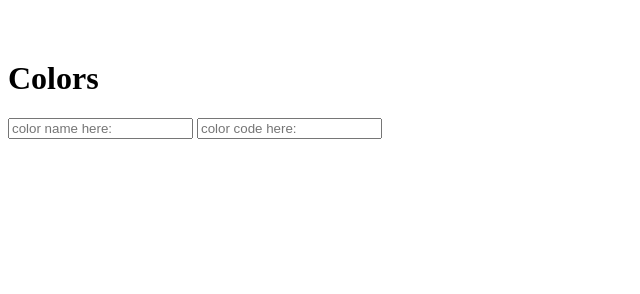
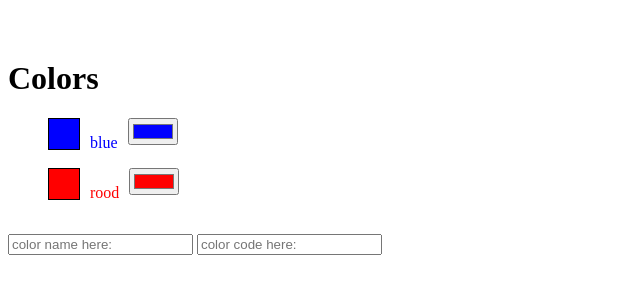
Before and after one commit to tijlpan/colors, a website built with Vite: page index.html in a window 1280 px wide. Shown: the whole page, without its empty margins (0-640 px from the left). Built offline with nearby package versions, Linux system fonts and the light colour scheme.

Commit message:
first commit

```diff
--- a/data/color.js
+++ b/data/color.js
@@ -3,14 +3,14 @@ import { createSlice, nanoid } from "@reduxjs/toolkit";
 const initialState = [
   {
     id: nanoid(4),
-    name: "gras afrijden",
-    code: "",
+    name: "blue",
+    code: "#0000ff",
     checked: false,
   },
   {
     id: nanoid(4),
-    name: "tv kijken",
-    code: "",
+    name: "rood",
+    code: "#ff0000",
     checked: true,
   },
 ];
@@ -33,6 +33,10 @@ const colorSlice = createSlice({
         1
       );
     },
+    setColor(state = initialState, { payload: { code, id } }) {
+      const obj = state.find((color) => color.id === id);
+      obj.code = code;
+    },
   },
 });
 
--- a/main.js
+++ b/main.js
@@ -6,20 +6,35 @@ import Square from "./components/Square.js";
 function render() {
   document.querySelector("#ul").innerHTML = store
     .getState()
-    .colorState.map((color) => (
-      `<div class="square"></div><p class="colorName">${color.name}</p>`,
-      new Square(color.code)
-      ))
+    .colorState.map(
+      (color) =>
+        `<li><div class="square" style="background-color: ${color.code}"></div>
+        <p class="colorName" style="color: ${color.code}">${color.name}</p>
+        <input type="color" class="picker" value="${color.code}" data-id="${color.id}"/></li>`
+    )
     .join("");
 }
 
 render();
 
-store.subscribe(render);
+document.querySelector("ul").addEventListener("change", (e) => {
+  if (e.target.classList.contains("picker")) {
+    store.dispatch(
+      setColor({ code: e.target.dataset.id, id: e.target.value })
+    );
+  }
+});
 
 const form = document.querySelector("form");
 form.onsubmit = function (e) {
   e.preventDefault();
-  store.dispatch(addColor(form.elements["name"].value, form.elements["code"].value));
+  store.dispatch(
+    addColor({
+      name: form.elements["name"].value,
+      code: form.elements["code"].value,
+    })
+  );
   form.reset();
 };
+
+store.subscribe(render);
--- a/style.css
+++ b/style.css
@@ -6,3 +6,14 @@
   color: #2c3e50;
   margin-top: 60px;
 }
+
+.square {
+  width: 30px;
+  height: 30px;
+  border: 1px solid black;
+}
+
+li {
+  display: flex;
+  gap: 10px;
+}
```
